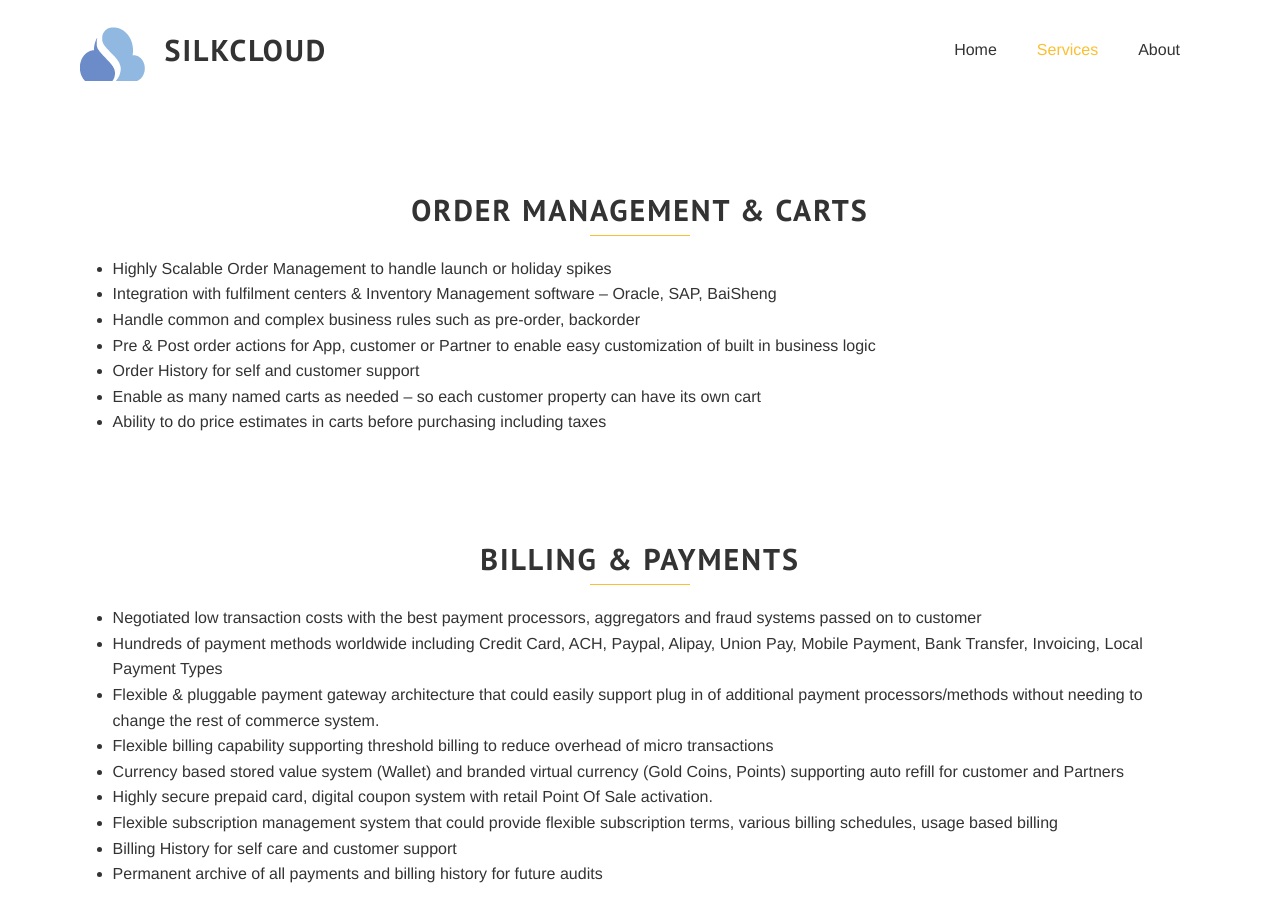
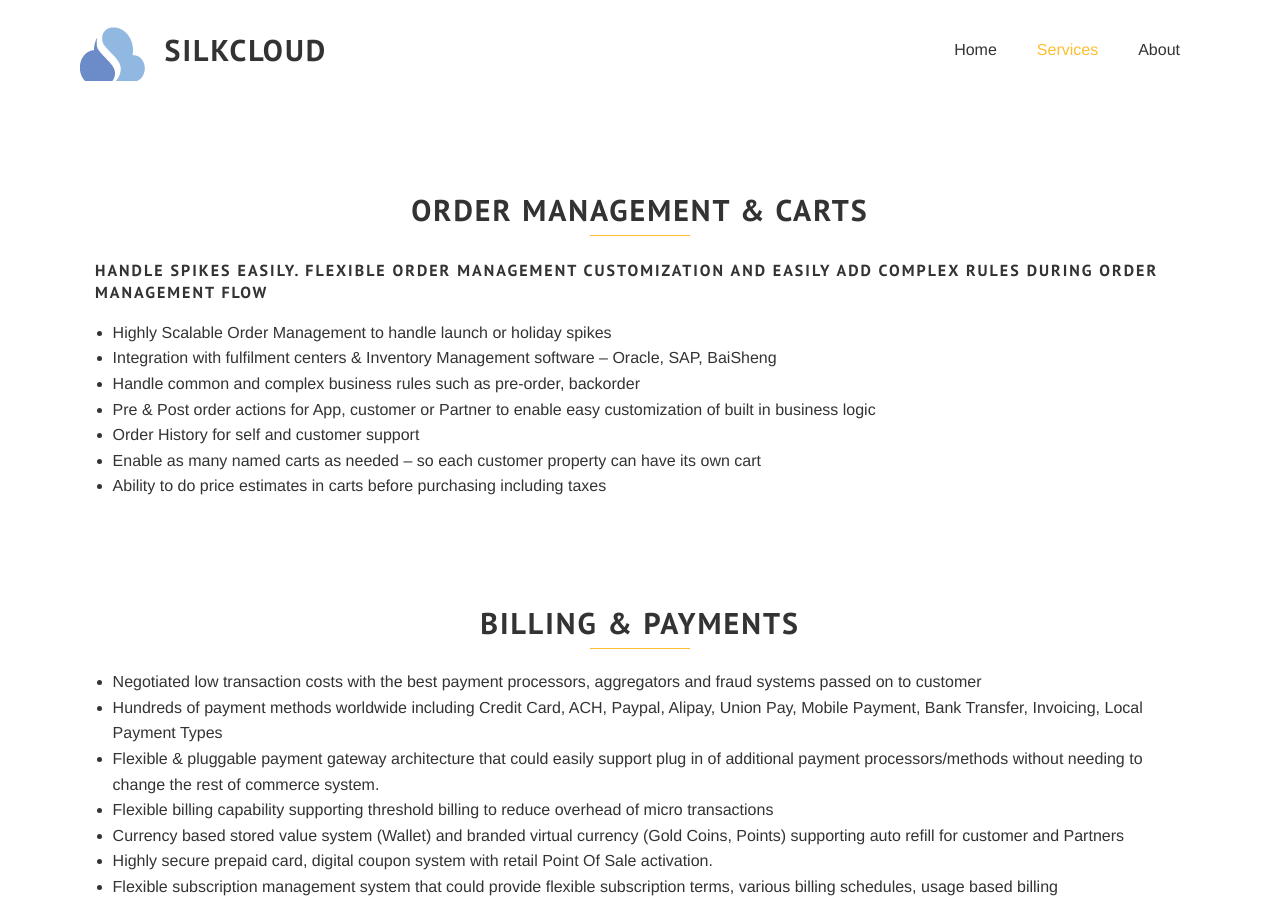
Before and after one commit to jrgallelli/jrgallelli.github.io, a Jekyll site: the page built from services.html, in a window 1280 px wide and 900 px high, scrolled down 2438 px. Built offline with Jekyll 4.4.1, drawn with Linux system fonts in a browser that asks for light colours; some web fonts are replaced; Markdown is read by kramdown in place of the engine named in the settings.

Commit message:
Update services.html

```diff
--- a/services.html
+++ b/services.html
@@ -107,7 +107,7 @@ section_id: services
   <div class='spacing'></div>
   <div class='row'>
     <div class='medium-12 large-12 columns'>
-
+<H4>Handle spikes easily. Flexible order management customization and easily add complex rules during order management flow</H4>
 <ul>
 <li>Highly Scalable Order Management to handle launch or holiday spikes</li>
 <li>Integration with fulfilment centers & Inventory Management software – Oracle, SAP, BaiSheng</li>
```
